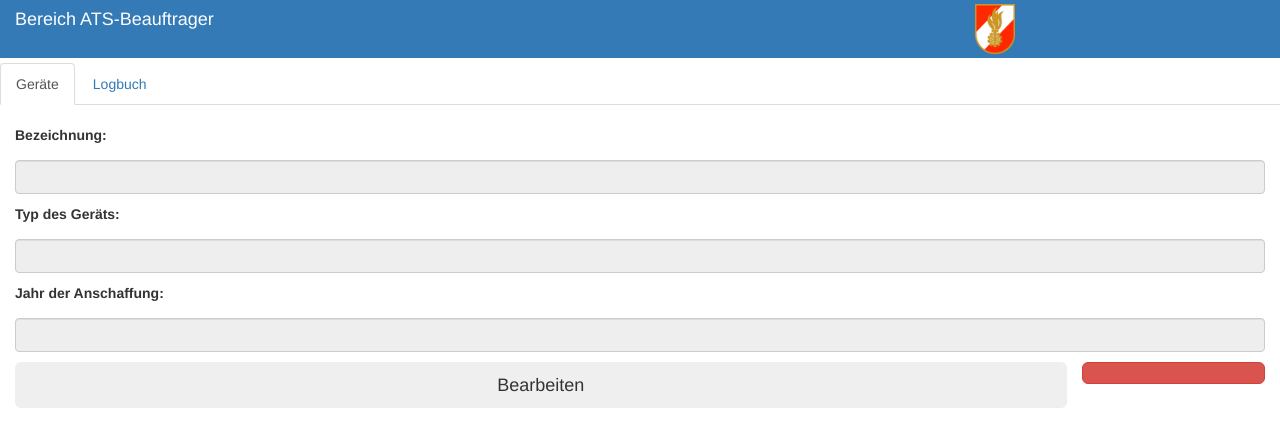
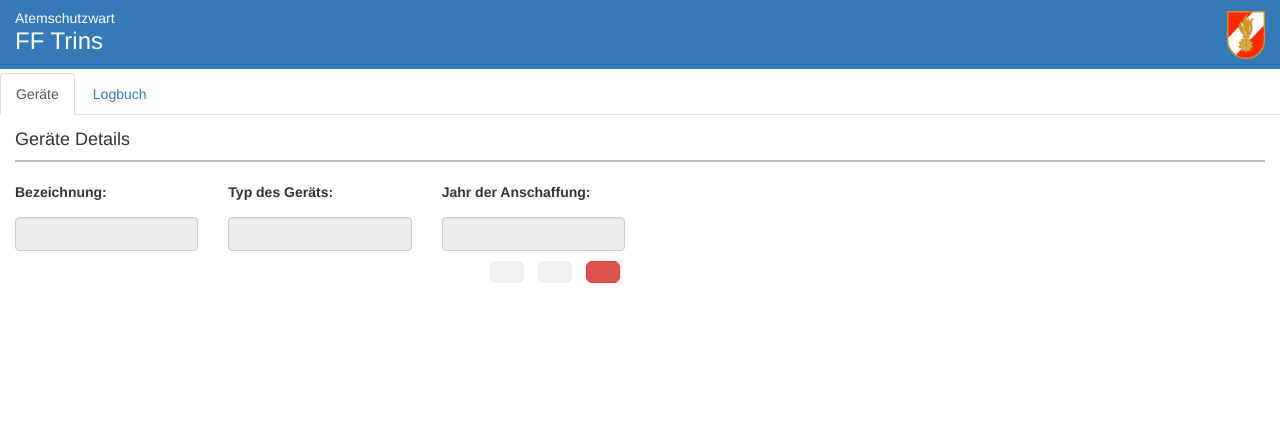
Before and after one commit to SeppUnterwurzacher/ats_app, a Flask app: template app/templates/wart/geraetedetail.html in a window 1280 px wide. Shown: the top 447 px of the page. Run offline with Flask 2, Linux system fonts and the light colour scheme; the template is opened without the code that fills it: values that come from a table or form of the project are taken from there, others are empty; some libraries are stand-ins or nearby versions.

Commit message:
Abschnitt Geräte Layout angepasst

```diff
--- a/app/templates/base_wart.html
+++ b/app/templates/base_wart.html
@@ -3,11 +3,12 @@
 {% block content %}
     <div class="container-fluid">
         <div class="row bg-primary" style="padding-top: 0.3em; padding-bottom: 0.3em; margin-bottom:0.3em">
-            <div class="col-xs-9">
-                <h4 style="margin-bottom: 0px; margin-top:0.3em">Bereich ATS-Beauftrager</h4>
+            <div class="col-xs-11">
+                <p style="margin-bottom: 0px; margin-top:0.3em">Atemschutzwart</p>
+                <h3 style="margin-top: 0px;">FF Trins</h3>
             </div>
-            <div class="col-xs-2">
-                <img src="/static/img/wappen_feuerwehr.png" alt="Wappen Feuerwehr"  style="height: 50px;">
+            <div class="col-xs-1">
+                <img src="/static/img/wappen_feuerwehr.png" alt="Wappen Feuerwehr"  style="height: 55px; padding-top:0.5em; float:right;">
             </div>
         </div>
         <div class="row">
--- a/app/templates/wart/geraetedetail.html
+++ b/app/templates/wart/geraetedetail.html
@@ -1,27 +1,47 @@
 {% extends 'base_wart.html'%}
 
 {% block input%}
-<br>
 <form class="form-group" action="" method="post">
     <div class="row">
-        <div class="col-xs-12">
+        <div class="col-xs-12" style="margin-top: 5px;">
+            <h4 id="abschnitts_titel">Geräte Details</h4>
+            <hr style="margin-top: 0em; height:2px;border-width:0;color:gray;background-color:rgb(190, 190, 190)">
+        </div>
+    </div>
 
+    <div class="row">
         {{ form.hidden_tag() }}
+        <div class="col-md-2">
             <p>{{ form.bezeichnung.label() }}</p>
             <p>{{ form.bezeichnung(class="form-control", value=geraet.name_geraet, disabled=True) }}</p>
+        </div>
 
+        <div class="col-md-2">
             <p>{{ form.typ.label() }}</p>
             <p>{{ form.typ(class="form-control", value=geraet.typ_geraet, disabled=True) }}</p>
+        </div>
 
+        <div class="col-md-2">
             <p>{{ form.anschaffung.label() }}</p>
             <p>{{ form.anschaffung(class="form-control", value=geraet.yyyy_geraet, disabled=True) }}</p>
-
+        </div>
     </div>
 
+    <div class="row">
+
         {% if id == '0'%}
-    <div class="col-xs-12">
-        <p id="submit">{{ form.submit() }}</p>
+        <div class="col-md-6">
+            <ul class="list-inline" style="float: right;">
+                <li id="submit" class="list-inline-item">{{ form.submit() }}</li>
+                <li id="back" class="list-inline-item">
+                    <button type="button"
+                        class="btn btn-block btn-lg"
+                        onclick="location.href='{{ url_for('wartgeraete') }}'"><span class="fas fa-arrow-left"></span>
+                    </button>
+                </li>
+            </ul>
             <script>
+                document.getElementById('abschnitts_titel').innerHTML = 'Neues Gerät anlegen'
                 var inputElements = document.getElementsByTagName('input');
                 for (var i=0; i < inputElements.length; i++) {
                     inputElements[i].disabled=false;
@@ -29,37 +49,43 @@
             </script>
         </div>
         {% else %}
-    <div class="col-xs-10" style="padding-right: 0em;">
-        <p id="bearbeiten"><button type="button" class="btn btn-block btn-lg" onClick="bearbeiten(61)">Bearbeiten</button></p>
-        <p id="submit" style="display: none;">{{ form.submit() }}</p>
-    </div>
-    <div class="col-xs-2">
-        <p id="loeschen">
+        <div class="col-md-6">
+            <ul class="list-inline" style="float: right;">
+                <li id="bearbeiten" class="list-inline-item">
                     <button type="button"
-                class="btn btn-danger btn-block btn-lg"
-                onclick="location.href='{{ url_for('geraeteentfernen', id=id, check=0) }}'"><span class="fas fa-times"></span>
+                        class="btn btn-block btn-lg"
+                        style="text-size-adjust: auto;"
+                        onClick="bearbeiten(61)"><span class="fas fa-edit">
                     </button>
-        </p>
-
-        <p id="back" style="display: none;">
+                </li>
+                <li id="submit" class="list-inline-item" style="display: none;">
+                    {{ form.submit() }}
+                </li>
+                <li id="back" class="list-inline-item">
                     <button type="button"
                         class="btn btn-block btn-lg"
                         onclick="location.href='{{ url_for('wartgeraete') }}'"><span class="fas fa-arrow-left"></span>
                     </button>
-        </p>
+                </li>
+                <li id="loeschen" class="list-inline-item">
+                    <button type="button"
+                        class="btn btn-danger btn-block btn-lg"
+                        onclick="location.href='{{ url_for('geraeteentfernen', id=id, check=0) }}'"><span class="fas fa-trash"></span>
+                    </button>
+                </li>
+            </ul>
         </div>
         {% endif %}
-
+    </div>
 </form>
 
-</div>
 
 <script>
     function bearbeiten(){
         document.getElementById('bearbeiten').style.display='none';
-        document.getElementById('submit').style.display='block';
+        document.getElementById('submit').style.display='inline-block';
         document.getElementById('loeschen').style.display='none';
-        document.getElementById('back').style.display='block';
+        document.getElementById('abschnitts_titel').innerHTML = 'Gerät bearbeiten'
 
         var inputElements = document.getElementsByTagName('input');
         for (var i=0; i < inputElements.length; i++) {
--- a/app/templates/wart/geraeteentfernen.html
+++ b/app/templates/wart/geraeteentfernen.html
@@ -2,13 +2,13 @@
 
 {% block input%}
     <div class="row">
-        <div class="col-xs-10">
+        <div class="col-md-4">
             <h3>{{ geraet.name_geraet }}</h3>
             <hr>
         </div>
     </div>
     <div class="row">
-        <div class="col-xs-10">
+        <div class="col-md-4">
             <h4>Soll diese Gerät wirklich glöscht werden?</h4>
 
             <button type="button"
```
Also changed, not shown: app.db. Lines whose indentation alone changed are shown as unchanged.
